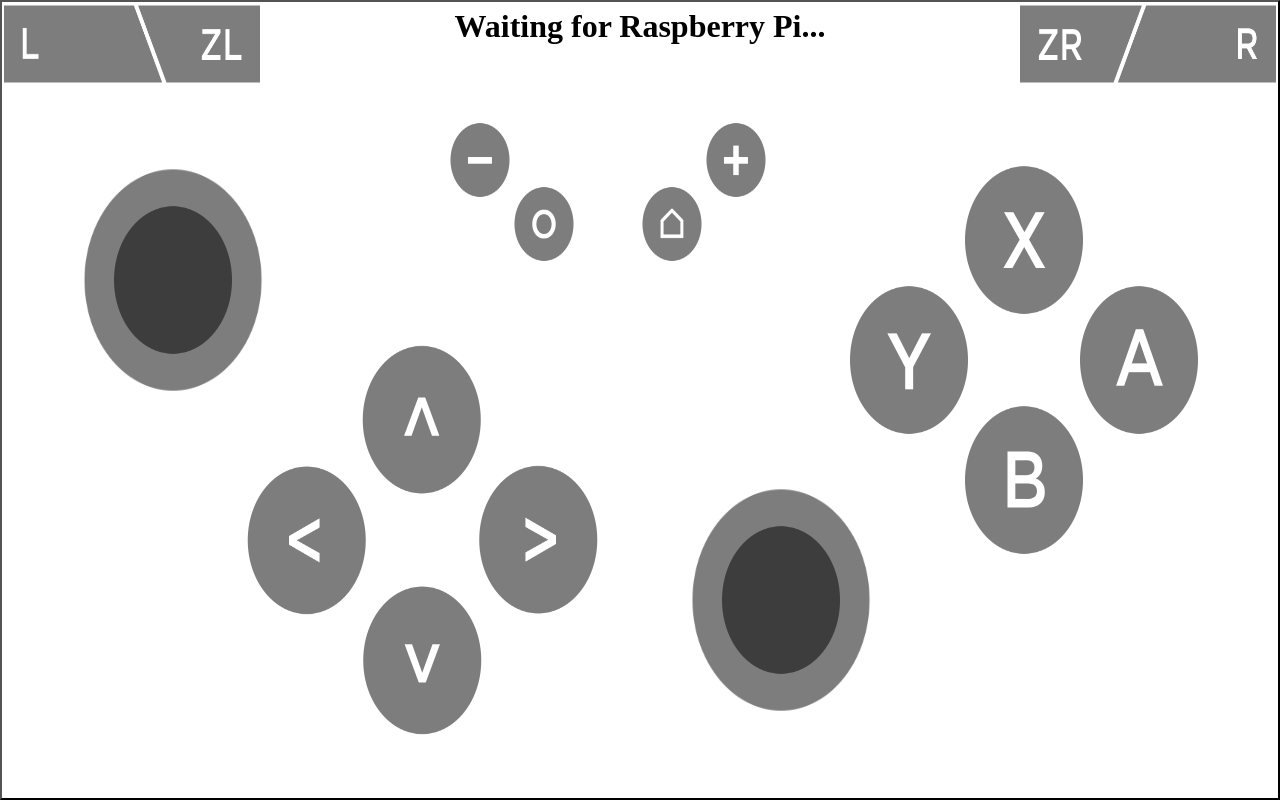
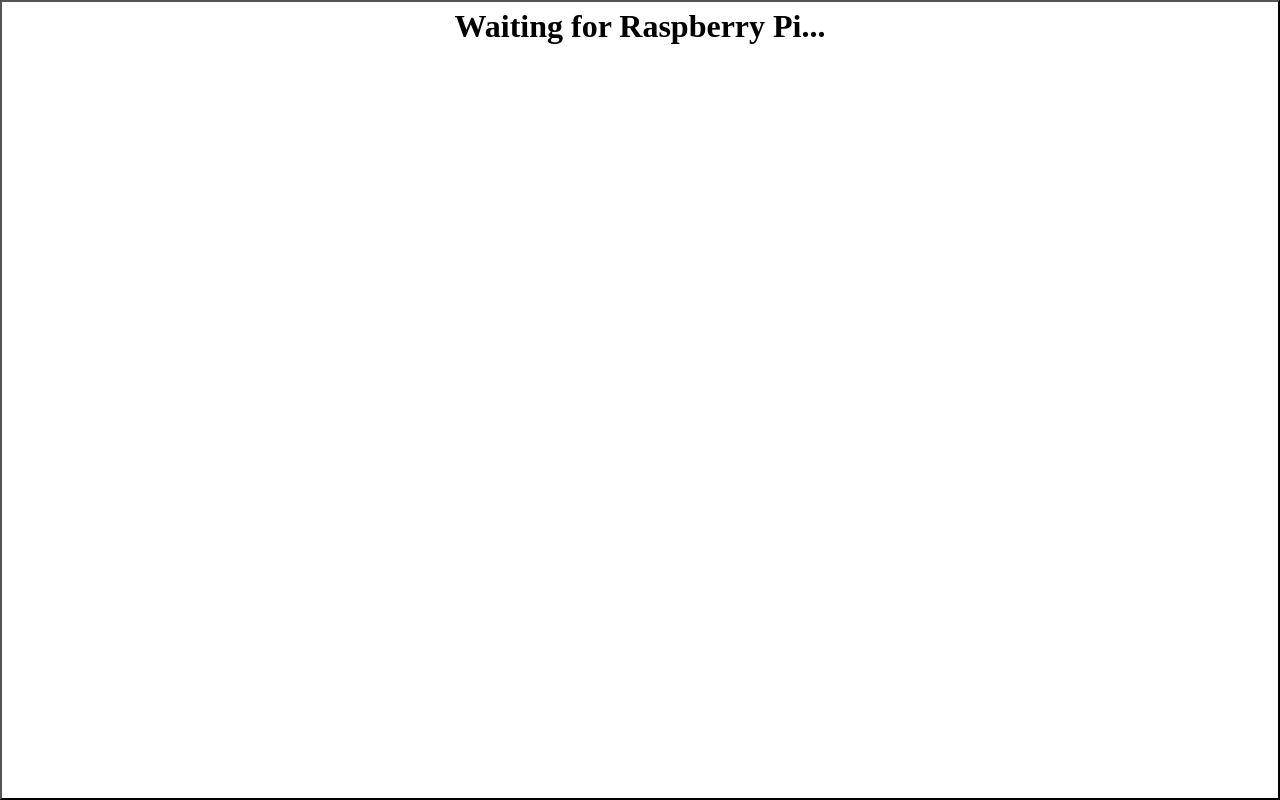
Before and after one commit to jotslo/ninbuddy, a Flask app: page / in a window 1280 px wide. Run offline with Flask 3, Linux system fonts and the light colour scheme; parts of the project's set-up code (start-up, migrations or seed data) failed here and were passed over; some libraries are stand-ins or nearby versions.

Commit message:
experimenting with dashboard ux

```diff
--- a/pi/main.py
+++ b/pi/main.py
@@ -24,6 +24,10 @@ def clamp(num, min_value, max_value):
 @app.route("/")
 def dashboard():
     return render_template("dashboard.html")
+
+@app.route("/wrong-device")
+def wrong_device():
+    return render_template("wrong-device.html")
 
 @app.route('/data')
 def get_data():
--- a/pi/templates/dashboard.html
+++ b/pi/templates/dashboard.html
@@ -5,38 +5,38 @@
     </head>
     <body>
         <!--L, ZL, R, ZR-->
-        <img src="{{ url_for('static', filename='button_l.png') }}" style="width: 13%; height: 11%; position: absolute; top: 0; left: 0;">
-        <img src="{{ url_for('static', filename='button_zl2.png') }}" style="width: 10.15%; height: 11%; position: absolute; top: 0; left: 10.5%;">
-        <img src="{{ url_for('static', filename='button_r.png') }}" style="width: 13%; height: 11%; position: absolute; top: 0; left: 87%;">
-        <img src="{{ url_for('static', filename='button_zr2.png') }}" style="width: 10.15%; height: 11%; position: absolute; top: 0; left: 79.35%;">
+        <img src="{{ url_for('static', filename='button_l.png') }}" style="width: 13%; height: 11%; position: absolute; top: 0; left: 0;" class="controls">
+        <img src="{{ url_for('static', filename='button_zl2.png') }}" style="width: 10.15%; height: 11%; position: absolute; top: 0; left: 10.5%;" class="controls">
+        <img src="{{ url_for('static', filename='button_r.png') }}" style="width: 13%; height: 11%; position: absolute; top: 0; left: 87%;" class="controls">
+        <img src="{{ url_for('static', filename='button_zr2.png') }}" style="width: 10.15%; height: 11%; position: absolute; top: 0; left: 79.35%;" class="controls">
 
         <!--X, A, B, Y-->
-        <img src="{{ url_for('static', filename='button_x.png') }}" style="width: 10%; height: 20%; position: absolute; top: 20%; left: 75%;">
-        <img src="{{ url_for('static', filename='button_a.png') }}" style="width: 10%; height: 20%; position: absolute; top: 35%; left: 84%;">
-        <img src="{{ url_for('static', filename='button_b.png') }}" style="width: 10%; height: 20%; position: absolute; top: 50%; left: 75%;">
-        <img src="{{ url_for('static', filename='button_y.png') }}" style="width: 10%; height: 20%; position: absolute; top: 35%; left: 66%;">
+        <img src="{{ url_for('static', filename='button_x.png') }}" style="width: 10%; height: 20%; position: absolute; top: 20%; left: 75%;" class="controls">
+        <img src="{{ url_for('static', filename='button_a.png') }}" style="width: 10%; height: 20%; position: absolute; top: 35%; left: 84%;" class="controls">
+        <img src="{{ url_for('static', filename='button_b.png') }}" style="width: 10%; height: 20%; position: absolute; top: 50%; left: 75%;" class="controls">
+        <img src="{{ url_for('static', filename='button_y.png') }}" style="width: 10%; height: 20%; position: absolute; top: 35%; left: 66%;" class="controls">
 
         <!--Up, Right, Down, Left-->
-        <img src="{{ url_for('static', filename='dpad_up.png') }}" style="width: 10%; height: 20%; position: absolute; top: 42.5%; left: 28%;">
-        <img src="{{ url_for('static', filename='dpad_right.png') }}" style="width: 10%; height: 20%; position: absolute; top: 57.5%; left: 37%;">
-        <img src="{{ url_for('static', filename='dpad_down.png') }}" style="width: 10%; height: 20%; position: absolute; top: 72.5%; left: 28%;">
-        <img src="{{ url_for('static', filename='dpad_left.png') }}" style="width: 10%; height: 20%; position: absolute; top: 57.5%; left: 19%;">
+        <img src="{{ url_for('static', filename='dpad_up.png') }}" style="width: 10%; height: 20%; position: absolute; top: 42.5%; left: 28%;" class="controls">
+        <img src="{{ url_for('static', filename='dpad_right.png') }}" style="width: 10%; height: 20%; position: absolute; top: 57.5%; left: 37%;" class="controls">
+        <img src="{{ url_for('static', filename='dpad_down.png') }}" style="width: 10%; height: 20%; position: absolute; top: 72.5%; left: 28%;" class="controls">
+        <img src="{{ url_for('static', filename='dpad_left.png') }}" style="width: 10%; height: 20%; position: absolute; top: 57.5%; left: 19%;" class="controls">
 
         <!--Left Joystick-->
-        <img src="{{ url_for('static', filename='joystick.png') }}" style="width: 15%; height: 30%; position: absolute; top: 20%; left: 6%;" id="L_STICK-outer">
-        <img src="{{ url_for('static', filename='joystick.png') }}" style="width: 10%; height: 20%; position: absolute; top: 25%; left: 8.5%;" id="L_STICK-inner">
+        <img src="{{ url_for('static', filename='joystick.png') }}" style="width: 15%; height: 30%; position: absolute; top: 20%; left: 6%;" id="L_STICK-outer" class="controls">
+        <img src="{{ url_for('static', filename='joystick.png') }}" style="width: 10%; height: 20%; position: absolute; top: 25%; left: 8.5%;" id="L_STICK-inner" class="controls">
 
         <!--Right Joystick-->
-        <img src="{{ url_for('static', filename='joystick.png') }}" style="width: 15%; height: 30%; position: absolute; top: 60%; left: 53.5%;" id="R_STICK-outer">
-        <img src="{{ url_for('static', filename='joystick.png') }}" style="width: 10%; height: 20%; position: absolute; top: 65%; left: 56%;" id="R_STICK-inner">
+        <img src="{{ url_for('static', filename='joystick.png') }}" style="width: 15%; height: 30%; position: absolute; top: 60%; left: 53.5%;" id="R_STICK-outer" class="controls">
+        <img src="{{ url_for('static', filename='joystick.png') }}" style="width: 10%; height: 20%; position: absolute; top: 65%; left: 56%;" id="R_STICK-inner" class="controls">
 
         <!--Minus, Plus-->
-        <img src="{{ url_for('static', filename='button_minus.png') }}" style="width: 5%; height: 10%; position: absolute; top: 15%; left: 35%;">
-        <img src="{{ url_for('static', filename='button_plus.png') }}" style="width: 5%; height: 10%; position: absolute; top: 15%; left: 55%;">
+        <img src="{{ url_for('static', filename='button_minus.png') }}" style="width: 5%; height: 10%; position: absolute; top: 15%; left: 35%;" class="controls">
+        <img src="{{ url_for('static', filename='button_plus.png') }}" style="width: 5%; height: 10%; position: absolute; top: 15%; left: 55%;" class="controls">
 
         <!--Screenshot, Home-->
-        <img src="{{ url_for('static', filename='button_ss.png') }}" style="width: 5%; height: 10%; position: absolute; top: 23%; left: 40%;">
-        <img src="{{ url_for('static', filename='button_home.png') }}" style="width: 5%; height: 10%; position: absolute; top: 23%; left: 50%;">
+        <img src="{{ url_for('static', filename='button_ss.png') }}" style="width: 5%; height: 10%; position: absolute; top: 23%; left: 40%;" class="controls">
+        <img src="{{ url_for('static', filename='button_home.png') }}" style="width: 5%; height: 10%; position: absolute; top: 23%; left: 50%;" class="controls">
 
         <button id="game-controller-button"></button>
         <!--<div id="joystick-area"></div>-->
--- a/pi/templates/main.js
+++ b/pi/templates/main.js
@@ -291,5 +291,9 @@ socket.on("ready-for-input", function(state) {
     readyForInput = state;
 })
 
+if (!/Android|iPhone/i.test(navigator.userAgent)) {
+
+}
+
 setInterval(sendInput, 1 / 60);
 //setInterval(updateDashboard, 500);
--- a/pi/templates/stylesheet.css
+++ b/pi/templates/stylesheet.css
@@ -7,3 +7,7 @@
     z-index: 9999;
     position: absolute;
 }
+
+.controls {
+    display: none;
+}
```
Also changed, not shown: pi/templates/wrong_device.html (added, +24 -0 lines), pi/templates/test.js (added), 2 other files.
